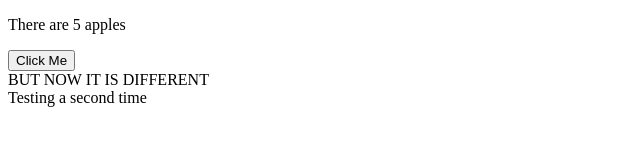
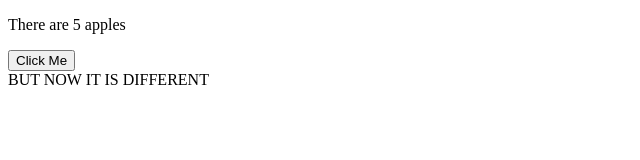
Before and after one commit to Jaxz102/Test, a plain HTML site: page index.html in a window 1280 px wide. Shown: the whole page, without its empty margins (0-640 px from the left). Drawn offline with Linux system fonts and the light colour scheme.

Commit message:
I did something

```diff
--- a/index.html
+++ b/index.html
@@ -13,6 +13,6 @@
             }
         </script>
         <div>BUT NOW IT IS DIFFERENT</div>
-        <div>Testing a second time</div>
+
     </body>
 </html>
```
